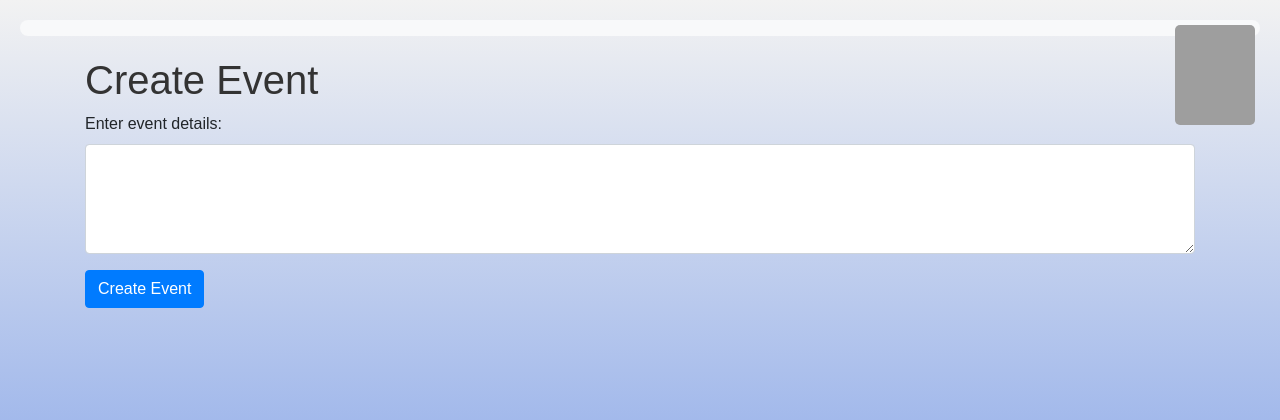
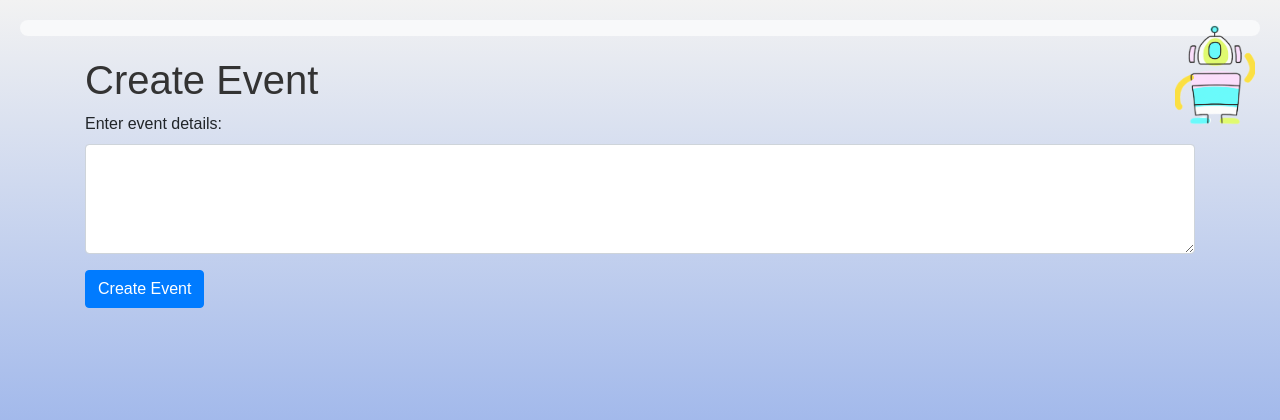
Before and after one commit to m-ranney/bottie, a Flask app: page /create in a window 1280 px wide. Shown: the top 420 px of the page. Run offline with Flask 2, Linux system fonts and the light colour scheme; some libraries are stand-ins or nearby versions; grey boxes are pictures that could not be loaded.

Commit message:
UI Updates

```diff
--- a/templates/partials/_navbar.html
+++ b/templates/partials/_navbar.html
@@ -3,7 +3,7 @@
   </div>
   <div class="image-container">
     <a href="{{ url_for('home') }}">
-      <img src="{{ url_for('static', filename='images/your_image.jpg') }}" class="navbar-image" alt="Navbar Image">
+      <img src="{{ url_for('static', filename='images/bottie.png') }}" class="navbar-image" alt="Navbar Image">
     </a>
   </div>
 </nav>
```
